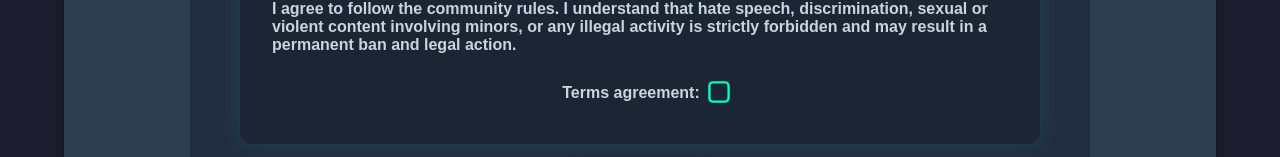
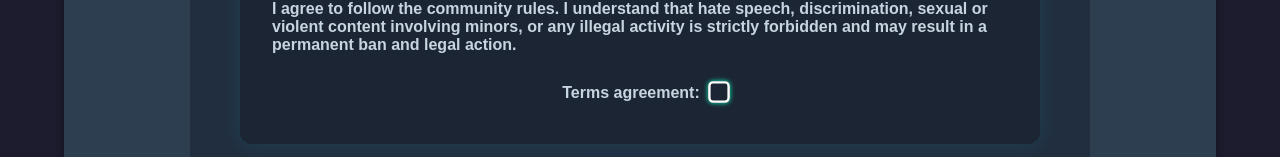
Before and after one commit to lStanev00/PvP-Scalpel-FrontEnd, a React (Vite) app: page /register in a window 1280 px wide. In both pictures the pointer is over the input "I agree to follow the community rules. I understand that hat". Shown: the part 786-943 px from the top of the page. Built offline with nearby package versions, Linux system fonts and the light colour scheme.

Commit message:
Checkbox hover effect

```diff
--- a/src/Styles/modular/register.module.css
+++ b/src/Styles/modular/register.module.css
@@ -46,6 +46,11 @@
     border: solid #0a0a0a;
     border-width: 0 2px 2px 0;
     transform: rotate(45deg);
+  }
+
+  .checkbox:hover {
+    border-color: #fff;
+    box-shadow: 0 0 4px #00ffc3;
   }
 
   form input[type="checkbox"] {
```
